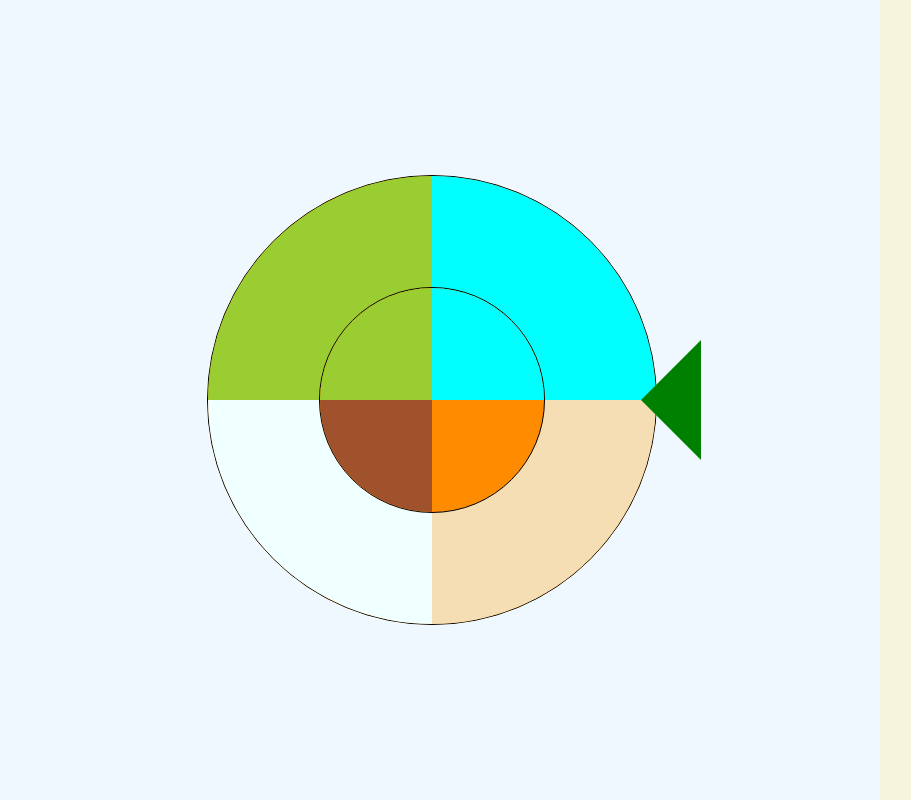
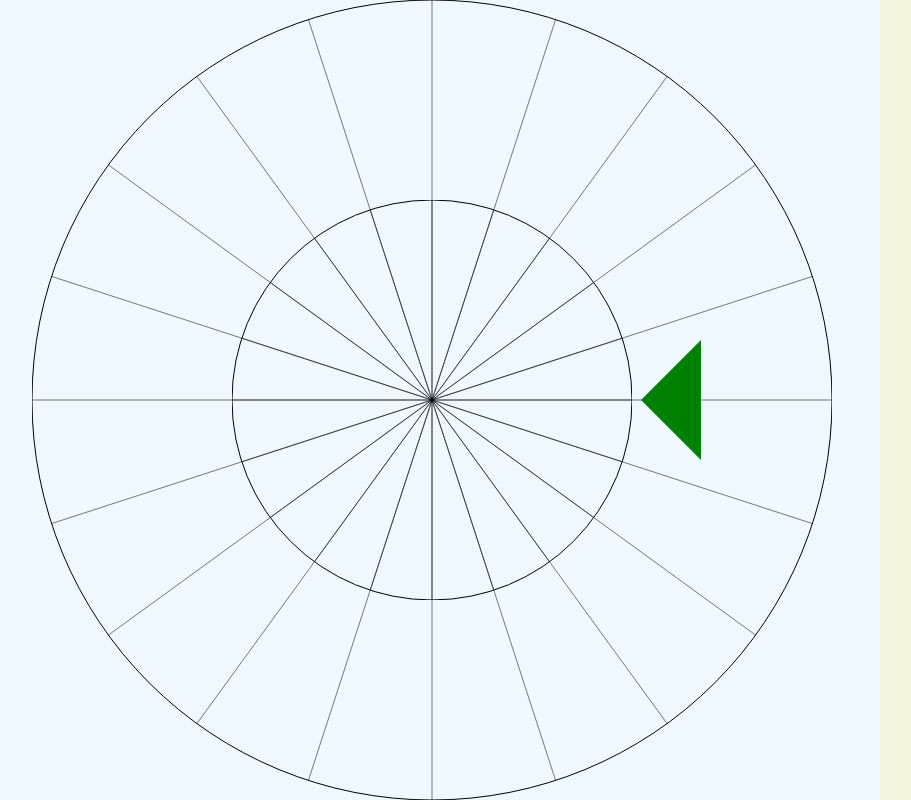
Before and after one commit to minhtranahri/wheelthefuck, a plain HTML site: page index.html in a window 1280 px wide. Shown: the whole page, without its empty margins (16-927 px from the left). Drawn offline with nearby package versions, Linux system fonts and the light colour scheme.

Commit message:
create canvas circle

```diff
--- a/index.html
+++ b/index.html
@@ -10,18 +10,8 @@
 <div class="container">
     <div class="wheel_container">
         <div id="pointer" class="arrow-right"></div>
-        <div id="wheel" class="wheel">
-            <div style="background: yellowgreen" class="wheel_item"></div>
-            <div style="background: aqua" class="wheel_item"></div>
-            <div style="background: azure" class="wheel_item"></div>
-            <div style="background: wheat" class="wheel_item"></div>
-        </div>
-        <div id="sub_wheel" class="wheel sub_wheel">
-            <div style="background: yellowgreen" class="wheel_item"></div>
-            <div style="background: aqua" class="wheel_item"></div>
-            <div style="background: sienna" class="wheel_item"></div>
-            <div class="wheel_item"></div>
-        </div>
+        <canvas class="wheel" id="wheel" width="800" height="800"></canvas>
+        <canvas class="wheel" id="sub_wheel" width="400" height="400"></canvas>
     </div>
     <div class="config_container">
 
--- a/index.js
+++ b/index.js
@@ -1,6 +1,6 @@
 $(document).ready(function () {
-    const WHEEL_PROTO = new WHEEL($('#wheel'), '0.5s');
-    const SUB_WHEEL = new WHEEL($('#sub_wheel'), '0.8s');
+    const WHEEL_PROTO = new WHEEL($('#wheel'), '5');
+    const SUB_WHEEL = new WHEEL($('#sub_wheel'), '8');
 
     WHEEL_PROTO.dom.height(WHEEL_PROTO.dom.width());
     SUB_WHEEL.dom.height(SUB_WHEEL.dom.width());
@@ -8,7 +8,7 @@ $(document).ready(function () {
     WHEEL_PROTO.dom.on('click', function () {
         WHEEL_PROTO.spin();
         SUB_WHEEL.spin();
-    })
+    });
 });
 
 const WHEEL = function (dom, duration) {
@@ -20,18 +20,27 @@ WHEEL.prototype = {
     status: true,
     duration: '0.5s',
     currentDeg: 0,
+    radius: 0,
+    x_cor: 0,
+    y_cor: 0,
+
     constructor: function (dom, duration) {
         this.dom = dom;
         this.duration = duration;
         this.dom.on('transitionend', function () {
             this.toggleStatus();
         }.bind(this));
+        this.x_cor = this.y_cor = dom.attr('width') / 2;
+        this.radius = dom.attr('width') / 2;
         this.drawCircle();
     },
     spin: function () {
         if (this.status) {
             this.currentDeg = this.currentDeg + this.getRandomDeg();
-            this.dom.css('transform', `rotate(${this.currentDeg}deg)`);
+            this.dom.css({
+                'transform': `rotate(${this.currentDeg}deg)`,
+                'transition-duration': `${this.duration}s`
+            });
             this.toggleStatus();
         }
     },
@@ -41,34 +50,33 @@ WHEEL.prototype = {
     getRandomDeg: function () {
         return 360 * 10 + getRandomInt();
     },
-    drawCircle: function drawCircle() {
-        var can = this.dom[0];
+    drawCircle: function () {
+        const can = this.dom[0];
         if (can.getContext) {
-            var ctx = can.getContext('2d');
+            const ctx = can.getContext('2d');
 
-            var drawAngledLine = function (x, y, length, angle) {
-                var radians = angle / 180 * Math.PI;
-                var endX = x + length * Math.cos(radians);
-                var endY = y - length * Math.sin(radians);
+            const drawAngledLine = function (x, y, length, angle) {
+                const radians = angle / 180 * Math.PI;
+                const endX = x + length * Math.cos(radians);
+                const endY = y - length * Math.sin(radians);
 
                 ctx.beginPath();
-                ctx.moveTo(x, y)
+                ctx.lineWidth = "0.3";
+                ctx.strokeStyle = "#000";
+                ctx.moveTo(x, y);
                 ctx.lineTo(endX, endY);
                 ctx.closePath();
                 ctx.stroke();
-            }
+            };
 
-            ctx.fillStyle = "#BD1981";
+            ctx.fillStyle = "#fff";
             ctx.beginPath();
-            ctx.arc(200, 200, 150, 0, Math.PI * 2, true);
-            ctx.closePath();
-            ctx.fill();
+            ctx.arc(this.x_cor, this.y_cor, this.radius, 0, Math.PI * 2);
+            ctx.strokeStyle = "#000";
+            ctx.stroke();
 
-            ctx.strokeStyle = "#FFC8B2";
-            ctx.lineWidth = "2";
-
-            for (let i = 0; i < 21; ++i) {
-                drawAngledLine(200, 200, 150, 18 * i);
+            for (let i = 0; i < 20; ++i) {
+                drawAngledLine(this.x_cor, this.y_cor, this.radius, 18 * i);
             }
 
         } else {
--- a/style.css
+++ b/style.css
@@ -22,21 +22,17 @@
 }
 
 #sub_wheel {
-    background: darkorange;
     z-index: 1000;
-    width: 25% !important;
+    /*transition-duration: 1s;*/
+}
+
+#wheel {
+    /*transition-duration: 1s;*/
 }
 
 .wheel {
-    border: 1px solid #000;
     position: absolute;
-    width: 50%;
-    overflow: hidden;
-    flex-wrap: wrap;
-    background: darkorange;
-    border-radius: 50%;
-    display: flex;
-    transition: transform 5s ease-out;
+    transition: transform ease-out;
 }
 
 body {
```
